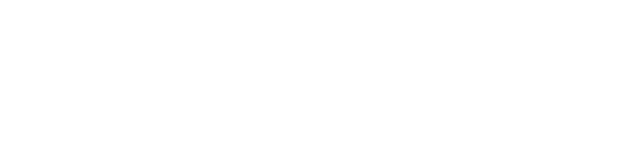
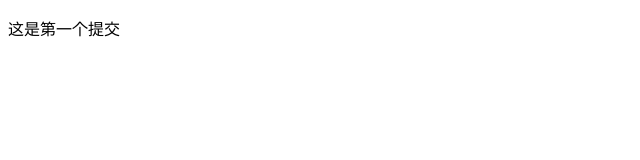
Before and after one commit to Your-T/Git-ProjectTest, a plain HTML site: page index.html in a window 1280 px wide. Shown: the whole page, without its empty margins (0-640 px from the left). Drawn offline with Linux system fonts and the light colour scheme.

Commit message:
second save

```diff
--- a/index.html
+++ b/index.html
@@ -6,6 +6,6 @@
     <title>Document</title>
 </head>
 <body>
-
+    <p>这是第一个提交</p>
 </body>
 </html>
```
